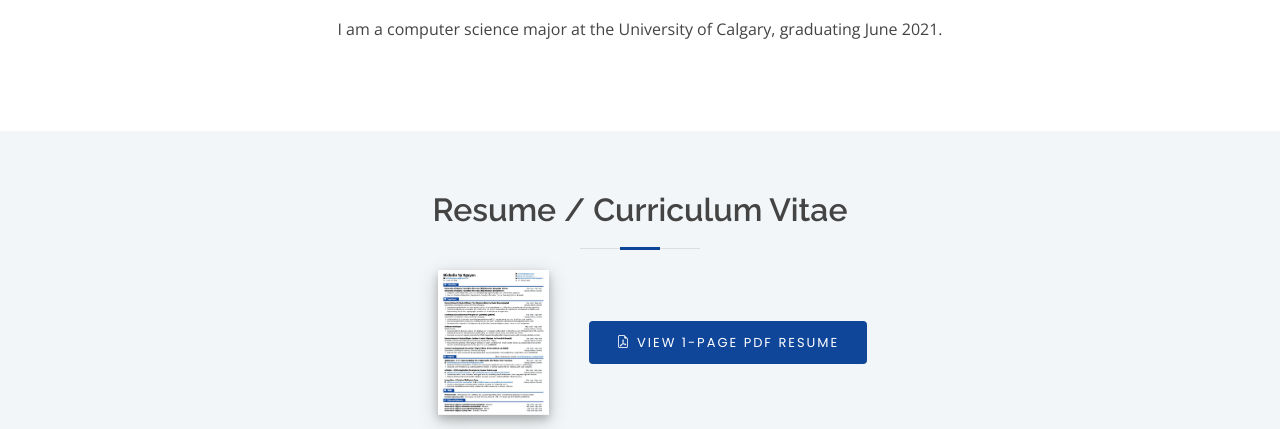
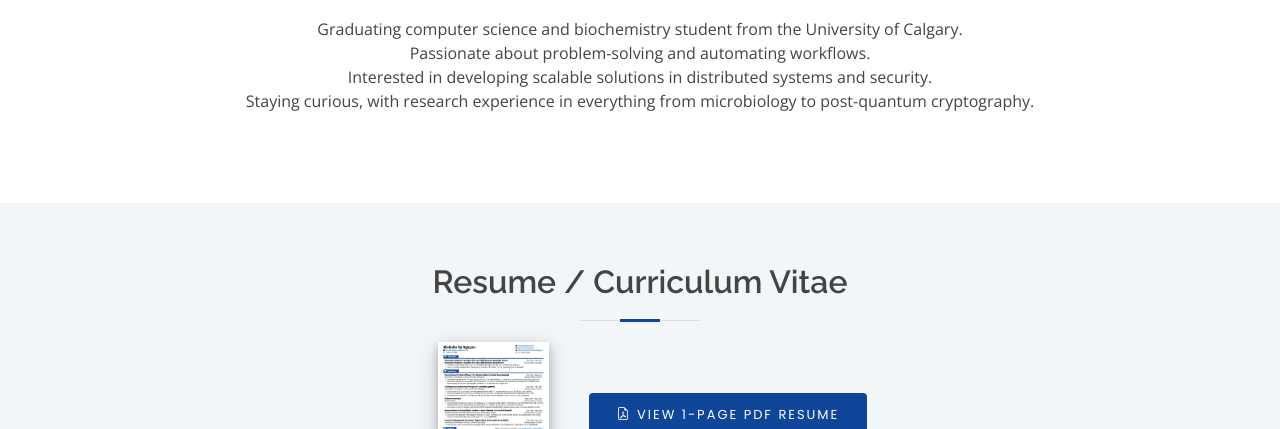
Before and after one commit to michelle-n/michelle-n.github.io, a plain HTML site: page index.html in a window 1280 px wide. Shown: the part 671-1100 px from the top of the page. Drawn offline with nearby package versions, Linux system fonts and the light colour scheme.

Commit message:
Updated about section.

```diff
--- a/index.html
+++ b/index.html
@@ -92,7 +92,10 @@
 
         <div class="section-title">
           <h2>About</h2>
-          <p>I am a computer science major at the University of Calgary, graduating June 2021. </p>
+          <p>Graduating computer science and biochemistry student from the University of Calgary.</p>
+          <p>Passionate about problem-solving and automating workflows. </p>
+          <p>Interested in developing scalable solutions in distributed systems and security. </p>
+          <p>Staying curious, with research experience in everything from microbiology to post-quantum cryptography.  </p>
         </div>
 
       </div>
```
